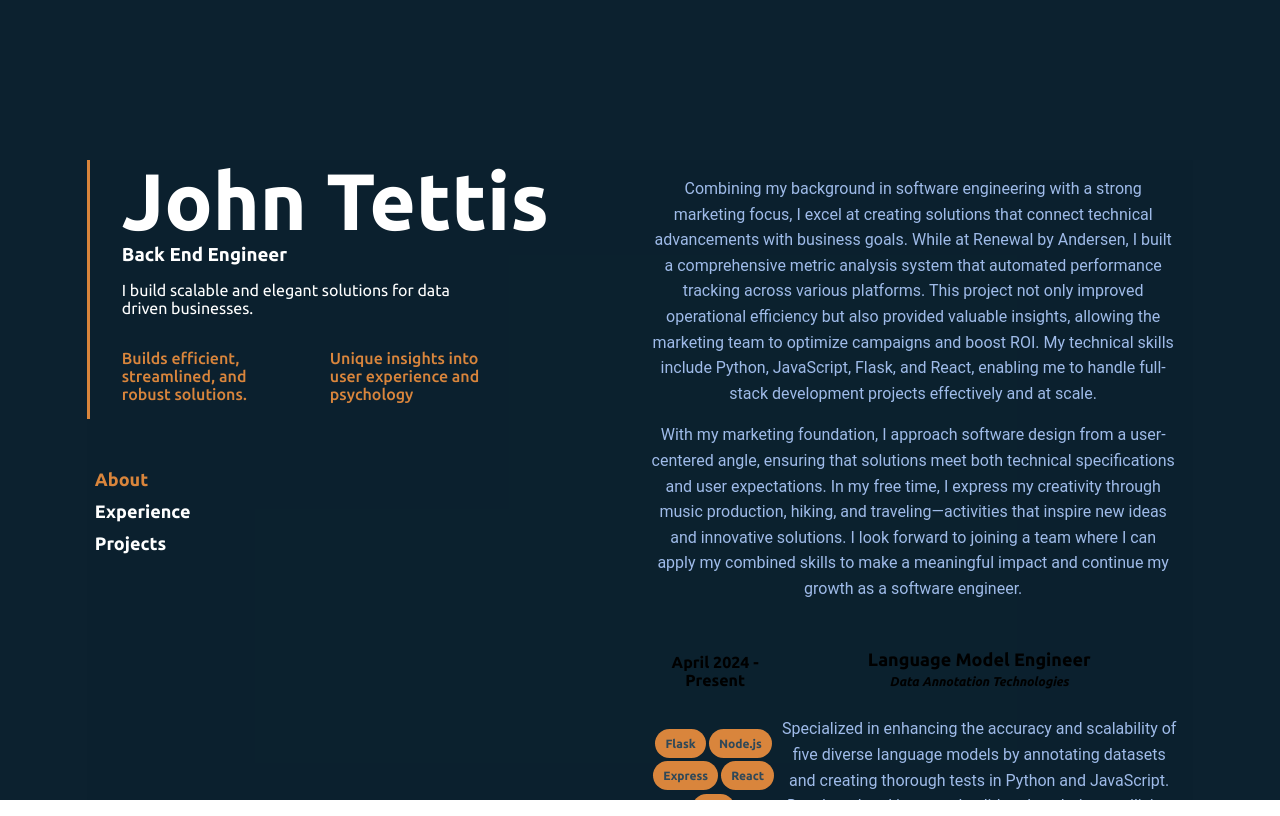
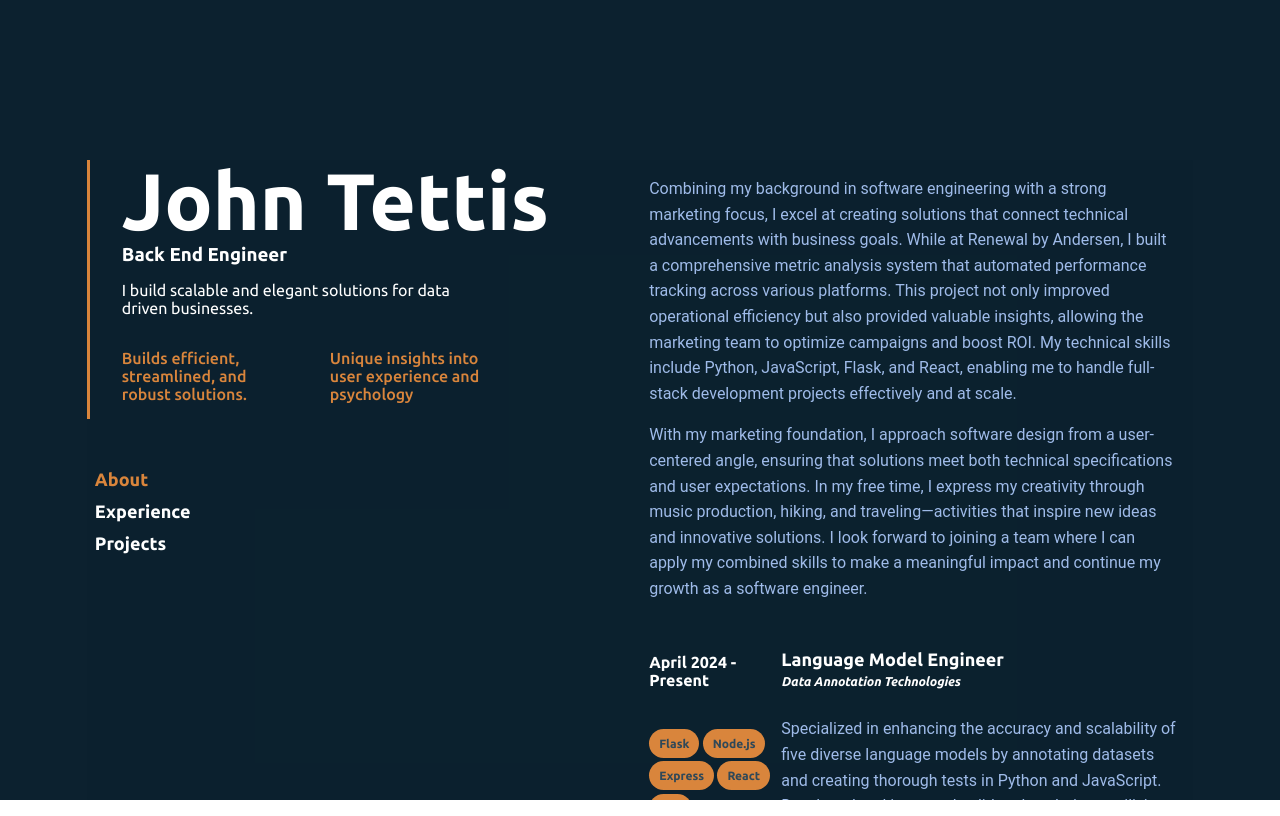
Before and after one commit to john-tettis/portfolio-updated, a React (Create React App) app: page / in a window 1280 px wide. Built offline with nearby package versions, Linux system fonts and the light colour scheme.

Commit message:
put scroll section styles in right place

```diff
--- a/src/styles/scrollSection.css
+++ b/src/styles/scrollSection.css
@@ -1,6 +1,6 @@
 .scroll-section{
-
-
+    text-align:left;
+    color:white;
 }
 @media  screen and (min-width:1200px) {
     .scroll-section{
```
